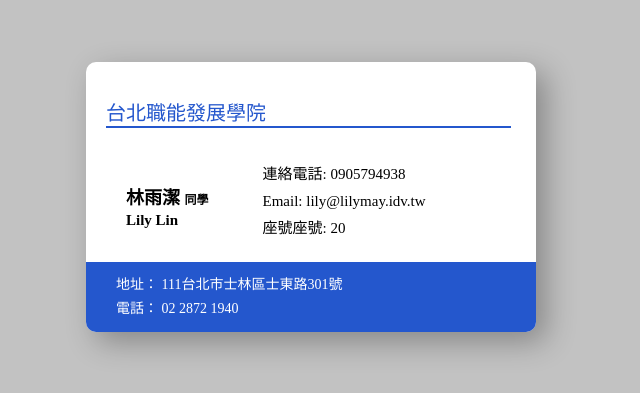
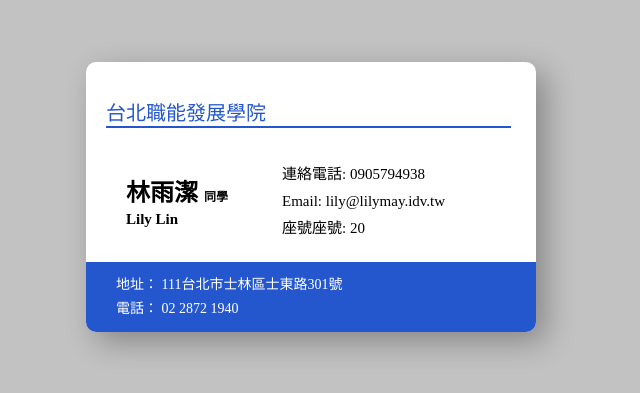
Before and after one commit to Lilymay6636/test, a plain HTML site: page index.html in a window 1280 px wide. Shown: the part 203-596 px from the top of the page, without its empty margins (329-969 px from the left). Drawn offline with Linux system fonts and the light colour scheme.

Commit message:
Add files via upload

```diff
--- a/style.css
+++ b/style.css
@@ -47,7 +47,7 @@ body {
  /* 改變"name"及"contact"的排列模式 display */
 
  .name {
-    margin-top: 35px;
+    margin-top: 25px;
     /* background-color: #fff; */
 }
 
@@ -60,7 +60,7 @@ body {
 
 .chinese {
     /* border: 1px dashed #000; */
-    font-size: 18px;
+    font-size: 24px;
     margin-bottom: 3px;
 }
 
```
